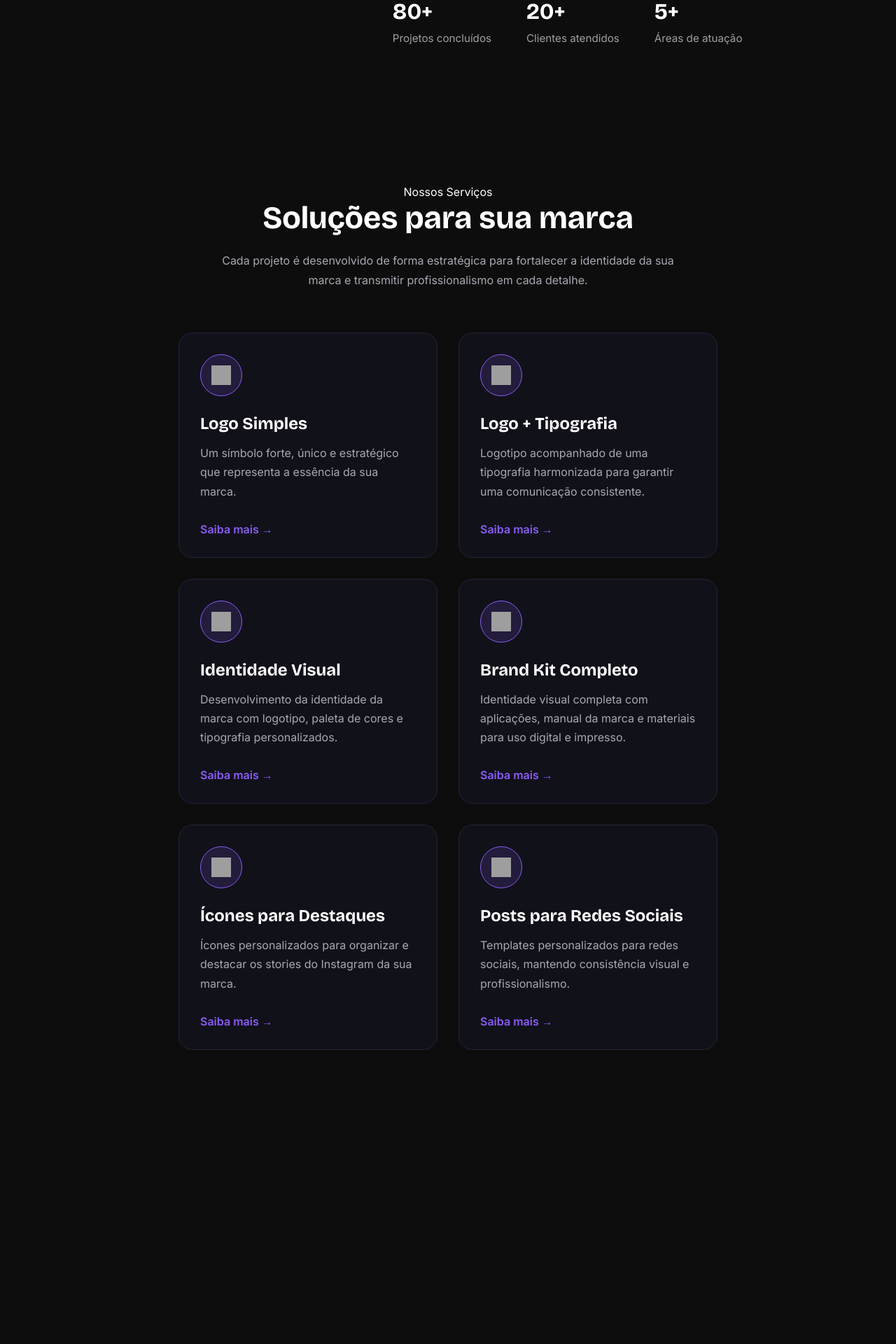
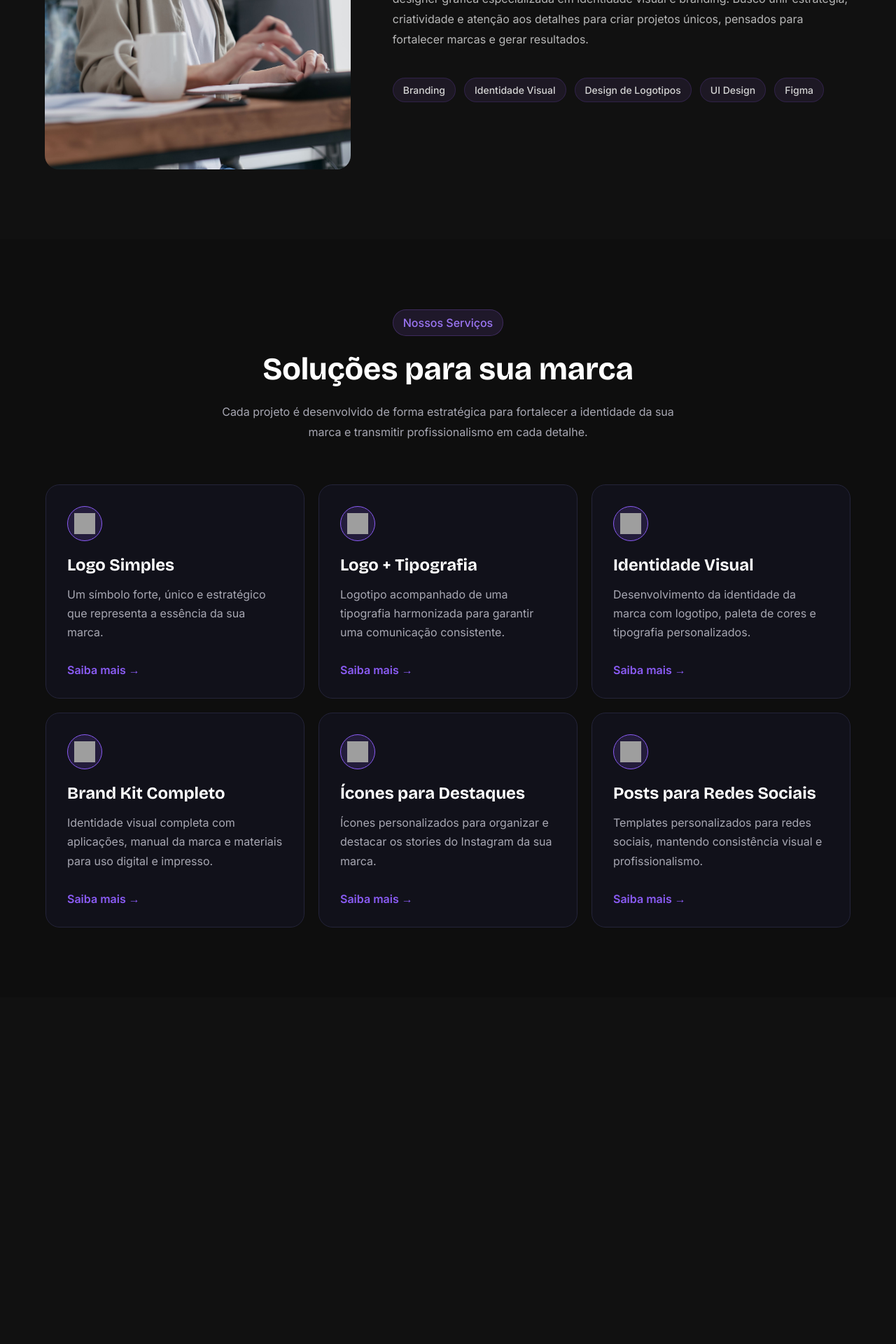
Before and after one commit to Haaati/projeto-integrador-bealz, a PHP site: page / in a window 1280 px wide. Shown: the part 1481-3401 px from the top of the page at 70% size. After the commit the page ends 2806 px from the top, so only its background shows below. Run offline with PHP 8.4, Linux system fonts and the light colour scheme; grey boxes are pictures that could not be loaded.

Commit message:
update/services

```diff
--- a/assets/css/style.css
+++ b/assets/css/style.css
@@ -11,44 +11,49 @@
 
 /* =========== geral =========== */
 
-body{
-    background-color: #0D0D0D;
+body {
+    background-color: #111111;
     color: #FFFFFF;
     font-family: "Inter", sans-serif;
 }
 
-.container{
+.container {
     width: 1200px;
     max-width: 90%;
     margin: auto;
 }
 
-img{
+img {
     max-width: 100%;
     display: block;
 }
 
-a{
+a {
     text-decoration: none;
     color: inherit;
 }
 
-ul{
+ul {
     list-style: none;
 }
 
-h1, h2, h3, h4, h5, h6{
+h1,
+h2,
+h3,
+h4,
+h5,
+h6 {
     font-family: "Bricolage Grotesque", sans-serif;
     font-weight: 700;
 }
 
-p{
+p {
     font-family: "Inter", sans-serif;
     line-height: 1.7;
     color: #C7C7C7;
 }
 
-section{
+section {
     padding: 100px 0;
 }
 
@@ -248,9 +284,13 @@ nav a:hover {
 }
 
 .section-tag {
+    padding: 8px 14px;
+    border-radius: 50px;
+    background: rgba(156, 100, 245, 0.12);
+    border: 1px solid rgba(156, 99, 247, 0.25);
     display: inline-block;
-    color: #8B5CF6;
-    font-weight: 600;
+    color: #9b75f3;
+    font-weight: 500;
     margin-bottom: 20px;
 }
 
@@ -265,25 +305,36 @@ nav a:hover {
     margin-bottom: 40px;
 }
 
-.sobre-dados {
+.sobre-skills {
     display: flex;
-    gap: 50px;
+    flex-wrap: wrap;
+    gap: 12px;
+    margin-top: 20px;
 }
 
-.dado h3 {
-    font-size: 2rem;
-    margin-bottom: 8px;
+.skill {
+    padding: 8px 14px;
+    border-radius: 50px;
+    background: rgba(121, 85, 180, 0.12);
+    border: 1px solid rgba(106, 63, 175, 0.25);
+    color: #d3d3d3;
+    font-size: 14px;
+    font-weight: 500;
+    transition: 0.2s ease;
+    cursor: default;
 }
 
-.dado span {
-    color: #A0A0A0;
-    font-size: .95rem;
+/* efeito hover leve */
+.skill:hover {
+    background: rgba(123, 47, 247, 0.22);
+    transform: translateY(-2px);
 }
 
 /* =========== serviços =========== */
 
 .servicos {
     padding: 100px 0;
+    background: rgba(13, 13, 13, 0.65);
 }
 
 .section-title {
@@ -307,7 +358,7 @@ nav a:hover {
     display: flex;
     flex-wrap: wrap;
     justify-content: center;
-    gap: 30px;
+    gap: 20px;
 }
 
 .servico-card {
@@ -353,19 +405,19 @@ nav a:hover {
 }
 
 .servico-icon {
-    width: 60px;
-    height: 60px;
+    width: 50px;
+    height: 50px;
     background: rgba(139, 92, 246, .15);
     border: 1px solid #8B5CF6;
     border-radius: 50%;
     display: flex;
     justify-content: center;
     align-items: center;
-    margin-bottom: 25px;
+    margin-bottom: 20px;
 }
 
 .servico-icon img {
-    width: 28px;
-    height: 28px;
+    width: 30px;
+    height: 30px;
     margin: 0;
 }
--- a/index.html
+++ b/index.php
@@ -4,14 +4,14 @@
 <head>
     <meta charset="UTF-8">
     <meta name="viewport" content="width=device-width, initial-scale=1.0">
-    <title>Portfólio Beatriz</title>
+    <title>Portfólio Berenice</title>
     <link rel="stylesheet" href="assets/css/style.css">
 </head>
 
 <body>
     <header>
         <div class="container">
-            <img src="assets/img/logo.svg" alt="Logo Beatriz" class="logo-image">
+            <img src="assets/img/logobz.svg" alt="Logo Berenice" class="logo-image">
 
             <nav>
                 <ul>
@@ -50,15 +50,14 @@
                     </div>
 
                     <div class="hero-stats">
-
                         <div class="stat">
                             <h3>80+</h3>
-                            <span>Projetos entregues</span>
+                            <span>Projetos concluídos</span>
                         </div>
 
                         <div class="stat">
-                            <h3>5</h3>
-                            <span>Anos de experiência</span>
+                            <h3>20+</h3>
+                            <span>Clientes atendidos</span>
                         </div>
 
                         <div class="stat">
@@ -87,7 +86,7 @@
         <section class="sobre">
             <div class="container">
                 <div class="sobre-imagem">
-                    <img src="assets/img/sobre.png" alt="Foto de Beatriz">
+                    <img src="assets/img/sobre.jpg" alt="Foto de Berenice, designer gráfica especializada em identidade visual e branding">
                 </div>
 
                 <div class="sobre-conteudo">
@@ -101,27 +100,18 @@
                         Meu trabalho é desenvolver identidades visuais que representem
                         o seu negócio e criem conexões com o público.
 
-                        Sou Beatriz, designer gráfica especializada em identidade visual
+                        Sou Berenice Zayra, designer gráfica especializada em identidade visual
                         e branding. Busco unir estratégia, criatividade e atenção aos
                         detalhes para criar projetos únicos, pensados para fortalecer
                         marcas e gerar resultados.
                     </p>
 
-                    <div class="sobre-dados">
-                        <div class="dado">
-                            <h3>80+</h3>
-                            <span>Projetos concluídos</span>
-                        </div>
-
-                        <div class="dado">
-                            <h3>20+</h3>
-                            <span>Clientes atendidos</span>
-                        </div>
-
-                        <div class="dado">
-                            <h3>5+</h3>
-                            <span>Áreas de atuação</span>
-                        </div>
+                    <div class="sobre-skills">
+                        <span class="skill">Branding</span>
+                        <span class="skill">Identidade Visual</span>
+                        <span class="skill">Design de Logotipos</span>
+                        <span class="skill">UI Design</span>
+                        <span class="skill">Figma</span>
                     </div>
                 </div>
             </div>
@@ -130,7 +120,7 @@
         <section class="servicos">
             <div class="container">
                 <div class="section-title">
-                    <span>Nossos Serviços</span>
+                    <span class="section-tag">Nossos Serviços</span>
 
                     <h2>Soluções para sua marca</h2>
 
@@ -143,7 +133,7 @@
                 <div class="servicos-grid">
                     <article class="servico-card">
                         <div class="servico-icon">
-                            <img src="assets/icons/logo.svg" alt="Logo">
+                            <img src="assets/img/logo.svg" alt="Logo">
                         </div>
                         <h3>Logo Simples</h3>
                         <p>
@@ -154,7 +144,7 @@
 
                     <article class="servico-card">
                         <div class="servico-icon">
-                            <img src="assets/icons/tipografia.svg" alt="Logo + Tipografia">
+                            <img src="assets/img/tipografia.svg" alt="Logo + Tipografia">
                         </div>
                         <h3>Logo + Tipografia</h3>
                         <p>
@@ -166,7 +156,7 @@
 
                     <article class="servico-card">
                         <div class="servico-icon">
-                            <img src="assets/icons/id.svg" alt="Identidade Visual">
+                            <img src="assets/img/id.svg" alt="Identidade Visual">
                         </div>
                         <h3>Identidade Visual</h3>
                         <p>
@@ -178,7 +168,7 @@
 
                     <article class="servico-card">
                         <div class="servico-icon">
-                            <img src="assets/icons/brand.svg" alt="Brand Kit">
+                            <img src="assets/img/brand.svg" alt="Brand Kit">
                         </div>
                         <h3>Brand Kit Completo</h3>
                         <p>
@@ -190,7 +180,7 @@
 
                     <article class="servico-card">
                         <div class="servico-icon">
-                            <img src="assets/icons/highlights.svg" alt="Ícones para Destaques">
+                            <img src="assets/img/highlights.svg" alt="Ícones para Destaques">
                         </div>
                         <h3>Ícones para Destaques</h3>
                         <p>
@@ -201,7 +191,7 @@
 
                     <article class="servico-card">
                         <div class="servico-icon">
-                            <img src="assets/icons/posts.svg" alt="Posts para Redes Sociais">
+                            <img src="assets/img/posts.svg" alt="Posts para Redes Sociais">
                         </div>
                         <h3>Posts para Redes Sociais</h3>
                         <p>
```
Also changed, not shown: other parts of assets/css/style.css (+41 -9 lines), assets/img/hero.jpg, assets/img/logo.svg, assets/img/logobz.svg (added), assets/img/sobre.jpg (added).
